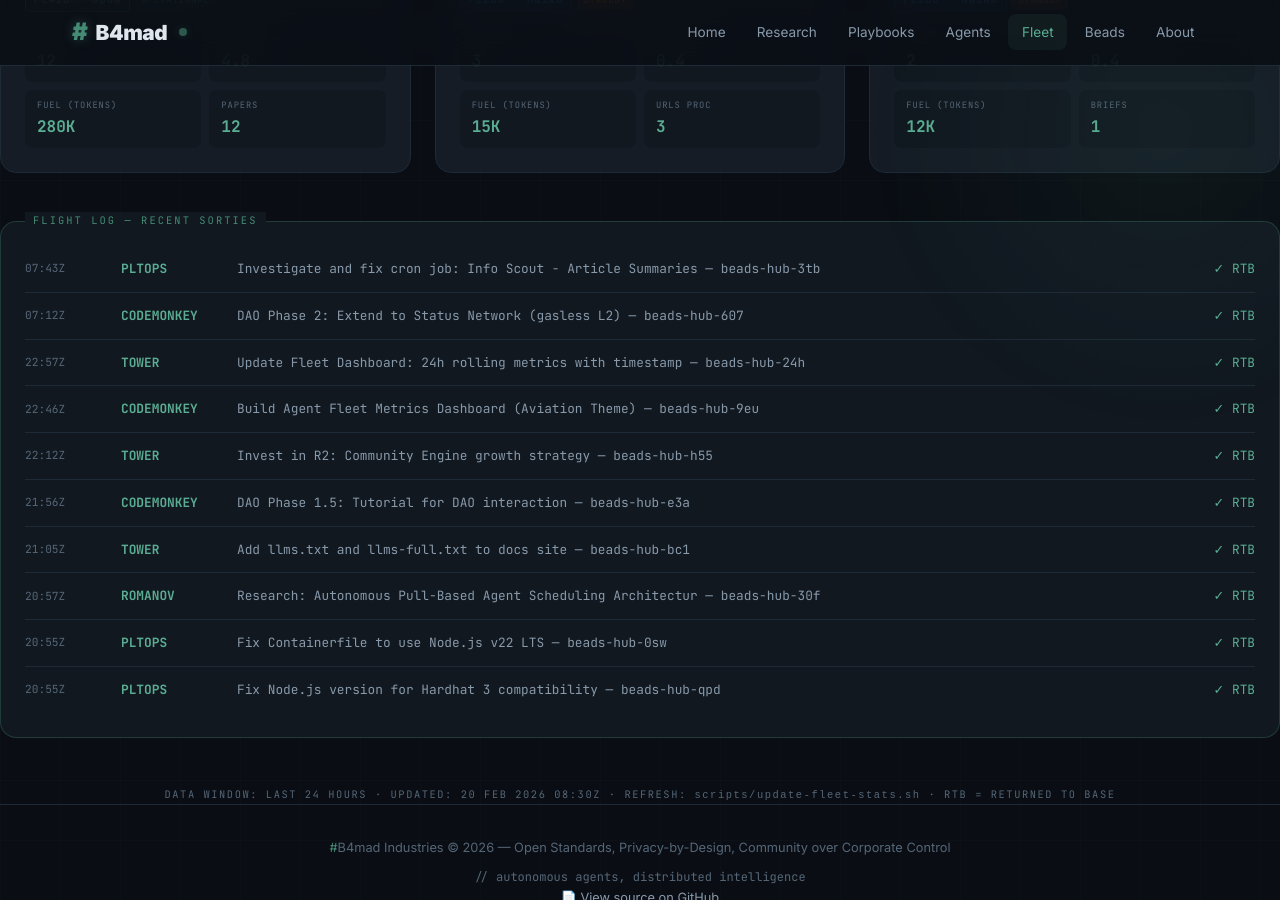
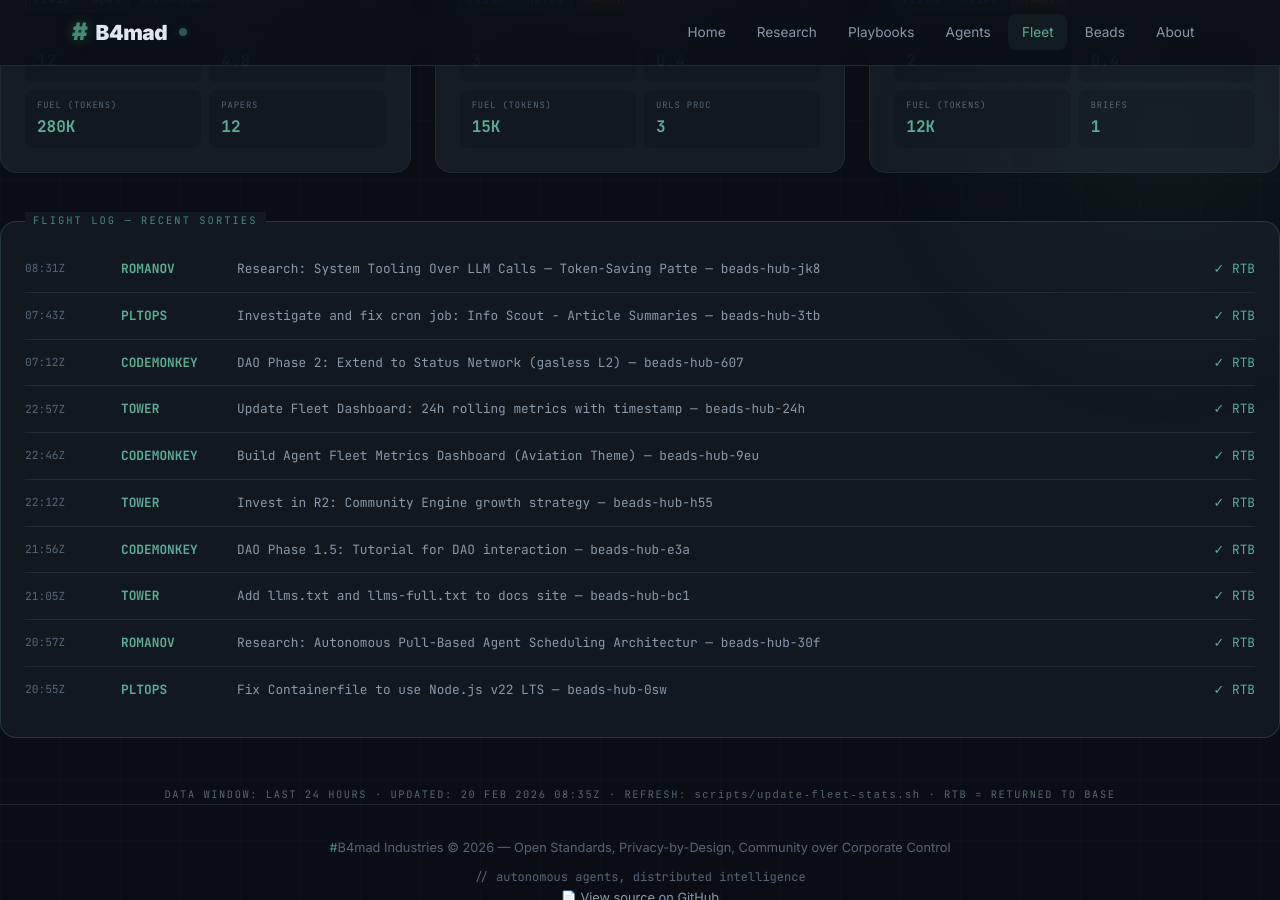
Before and after one commit to brenner-axiom/docs, a Jekyll site: the page built from fleet/index.html, in a window 1280 px wide and 900 px high, scrolled down 806 px. Built offline with Jekyll 4.4.1, drawn with Linux system fonts in a browser that asks for light colours; some of the changed text lies outside the part shown.

Commit message:
fleet: auto-update dashboard stats 2026-02-20T08:35Z

```diff
--- a/fleet/index.html
+++ b/fleet/index.html
@@ -289,22 +289,22 @@ description: "#B4mad Agent Fleet metrics dashboard with aviation theme"
     <div class="stat-label">Distance Flown</div>
   </div>
   <div class="stat-item">
-    <div class="stat-value">2135K</div>
+    <div class="stat-value">2100K</div>
     <div class="stat-unit">kg</div>
     <div class="stat-label">Fuel Burned</div>
   </div>
   <div class="stat-item">
-    <div class="stat-value">11</div>
+    <div class="stat-value">10</div>
     <div class="stat-unit">pax</div>
     <div class="stat-label">Passengers</div>
   </div>
   <div class="stat-item">
-    <div class="stat-value">36.6</div>
+    <div class="stat-value">36.0</div>
     <div class="stat-unit">hrs</div>
     <div class="stat-label">Flight Hours</div>
   </div>
   <div class="stat-item">
-    <div class="stat-value">61</div>
+    <div class="stat-value">60</div>
     <div class="stat-unit">msn</div>
     <div class="stat-label">Sorties Flown</div>
   </div>
@@ -509,6 +509,12 @@ description: "#B4mad Agent Fleet metrics dashboard with aviation theme"
 <!-- Flight Log -->
 <div class="flight-log">
   <div class="log-entry">
+    <span class="log-time">08:31Z</span>
+    <span class="log-callsign">ROMANOV</span>
+    <span class="log-mission">Research: System Tooling Over LLM Calls — Token-Saving Patte — beads-hub-jk8</span>
+    <span class="log-status"><span class="complete">✓ RTB</span></span>
+  </div>
+  <div class="log-entry">
     <span class="log-time">07:43Z</span>
     <span class="log-callsign">PLTOPS</span>
     <span class="log-mission">Investigate and fix cron job: Info Scout - Article Summaries — beads-hub-3tb</span>
@@ -562,16 +568,10 @@ description: "#B4mad Agent Fleet metrics dashboard with aviation theme"
     <span class="log-mission">Fix Containerfile to use Node.js v22 LTS — beads-hub-0sw</span>
     <span class="log-status"><span class="complete">✓ RTB</span></span>
   </div>
-  <div class="log-entry">
-    <span class="log-time">20:55Z</span>
-    <span class="log-callsign">PLTOPS</span>
-    <span class="log-mission">Fix Node.js version for Hardhat 3 compatibility — beads-hub-qpd</span>
-    <span class="log-status"><span class="complete">✓ RTB</span></span>
-  </div>
 </div>
 
 <div style="text-align: center; margin-top: 2rem;">
   <p style="font-family: 'JetBrains Mono', monospace; font-size: 0.65rem; color: var(--text-muted); letter-spacing: 0.15em;">
-    DATA WINDOW: LAST 24 HOURS · UPDATED: 20 FEB 2026 08:30Z ·             REFRESH: <code>scripts/update-fleet-stats.sh</code> · RTB = RETURNED TO BASE
+    DATA WINDOW: LAST 24 HOURS · UPDATED: 20 FEB 2026 08:35Z ·              REFRESH: <code>scripts/update-fleet-stats.sh</code> · RTB = RETURNED TO BASE
   </p>
 </div>
```
